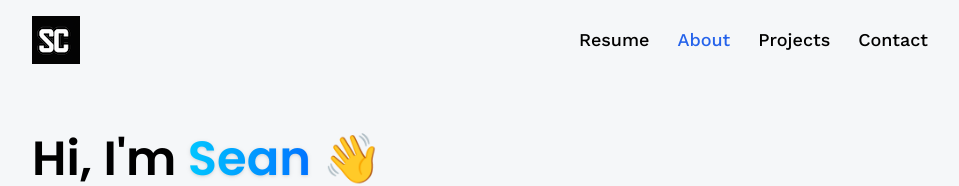
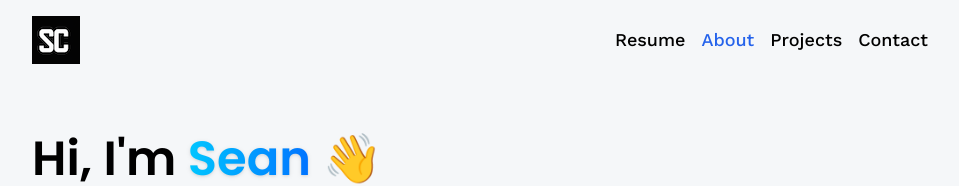
Before and after one commit to Scurrlin/3D-Portfolio, a React (Vite) app: page /about in a window 1280 px wide. Shown: the top 186 px of the page, without its empty margins (160-1119 px from the left). Built offline with nearby package versions, Linux system fonts and the light colour scheme; the HTML template or start-up script is replaced by a standard one.

Commit message:
adjust nav bar gap

```diff
--- a/src/components/Navbar.jsx
+++ b/src/components/Navbar.jsx
@@ -8,7 +8,7 @@ const Navbar = () => {
       <NavLink to='/'>
         <img src={logo} alt='logo' className='w-18 h-18 object-contain' />
       </NavLink>
-      <nav className='flex text-lg gap-7 font-medium'>
+      <nav className='flex text-lg gap-4 font-medium'>
         <a href="https://drive.google.com/file/d/1bWSRuuXw544jFjDJSBMfYyDiRc6BlM0U/view?usp=sharing" target='_blank' rel='noopener noreferrer' className="text-black">
           Resume
         </a>
```
